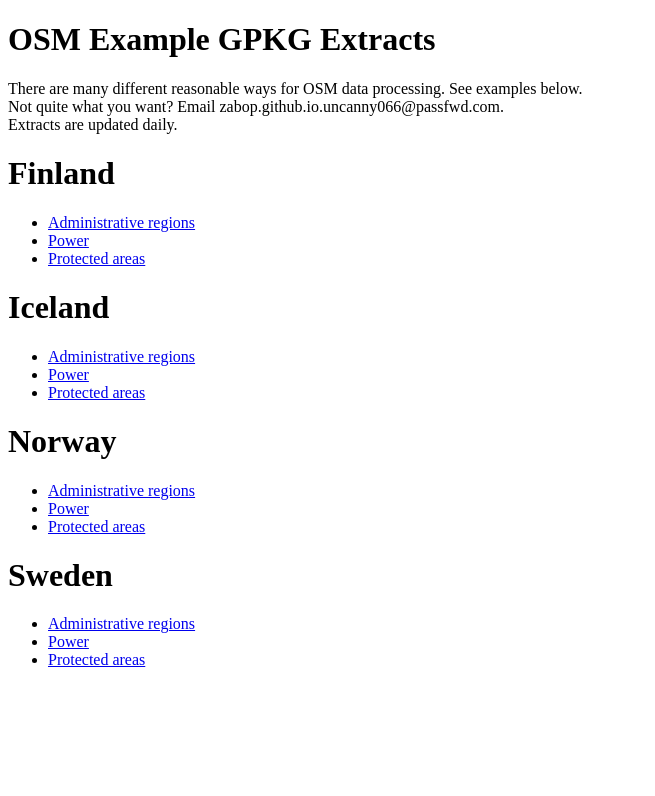
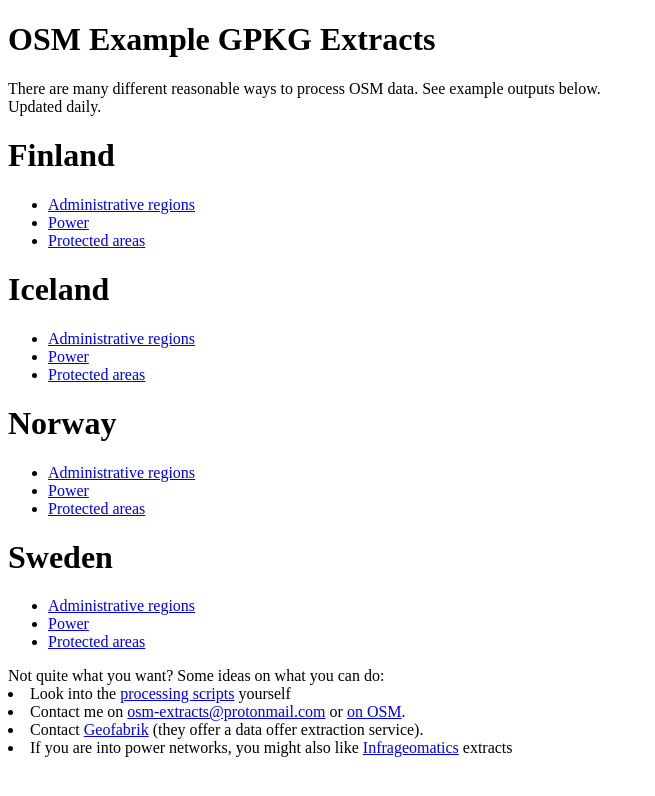
Before and after one commit to zabop/osm-extracts, a React (Vite) app in the folder frontend/: page / in a window 1280 px wide. Shown: the top 796 px of the page, without its empty margins (0-655 px from the left). Built offline with nearby package versions, Linux system fonts and the light colour scheme; no server answers.

Commit message:
more info

```diff
--- a/frontend/src/App.jsx
+++ b/frontend/src/App.jsx
@@ -63,16 +63,59 @@
     <>
       <h1>OSM Example GPKG Extracts</h1>
       <div>
-        There are many different reasonable ways for OSM data processing. See
-        examples below.
+        There are many different reasonable ways to process OSM data. See
+        example outputs below.
       </div>
-      <div>
-        Not quite what you want? Email zabop.github.io.uncanny066@passfwd.com.
-      </div>
-      <div>Extracts are updated daily.</div>
+      <div>Updated daily.</div>
       {regions.map((region) => (
         <CountryLinks key={region.path} region={region} />
       ))}
+      <div>
+        Not quite what you want? Some ideas on what you can do:
+        <li>
+          Look into the{" "}
+          <a href="https://github.com/zabop/osm-extracts" target="_blank">
+            processing scripts
+          </a>{" "}
+          yourself
+        </li>
+        <li>
+          Contact me on{" "}
+          <a href="mailto:osm-extracts@protonmail.com">
+            osm-extracts@protonmail.com
+          </a>{" "}
+          or{" "}
+          <a
+            href="https://www.openstreetmap.org/messages/new/zabop"
+            target="_blank"
+          >
+            on OSM
+          </a>
+          .
+        </li>
+        <li>
+          Contact{" "}
+          <a
+            href="https://www.geofabrik.de/data/vector-data.html"
+            target="_blank"
+          >
+            <a href=""></a>
+            Geofabrik
+          </a>{" "}
+          (they offer a data offer extraction service).
+        </li>{" "}
+        <li>
+          {" "}
+          If you are into power networks, you might also like{" "}
+          <a
+            href="https://www.infrageomatics.com/products/osm-export"
+            target="_blank"
+          >
+            Infrageomatics
+          </a>{" "}
+          extracts
+        </li>
+      </div>
     </>
   );
 }
```
